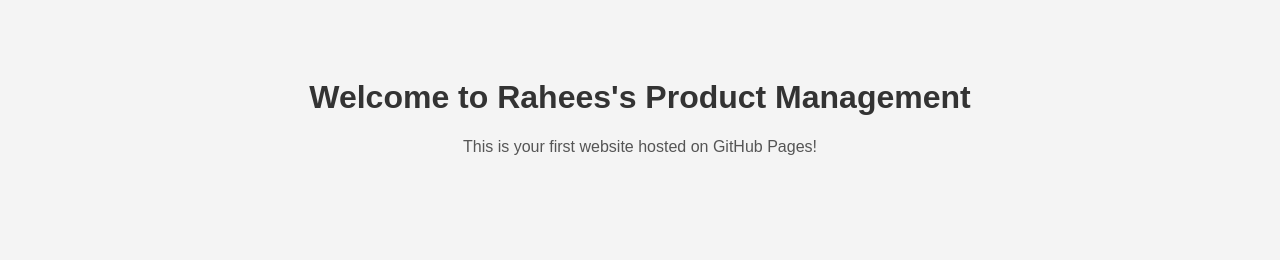
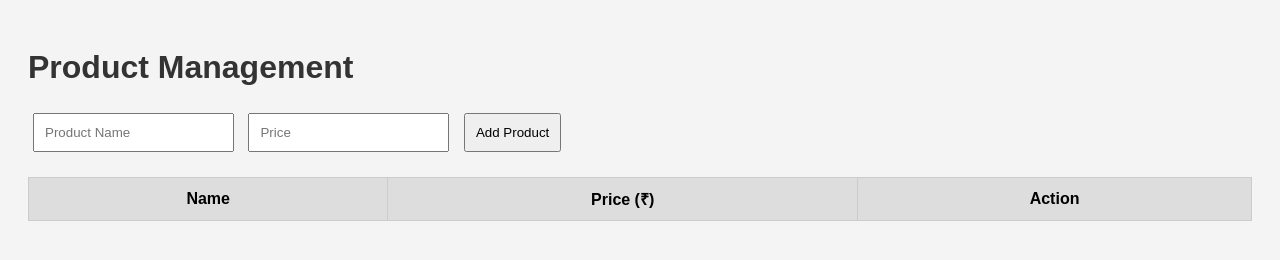
Before and after one commit to mohamadraish/rahees123.github.io, a plain HTML site: page index.html in a window 1280 px wide. Drawn offline with Linux system fonts and the light colour scheme.

Commit message:
Update index.html

```diff
--- a/index.html
+++ b/index.html
@@ -1,18 +1,91 @@
 
 <!DOCTYPE html>
-<html>
+<html lang="en">
 <head>
-  <title>Rahees Product Management</title>
   <meta charset="UTF-8">
+  <title>Product Management</title>
   <meta name="viewport" content="width=device-width, initial-scale=1.0">
   <style>
-    body { font-family: Arial, sans-serif; background-color: #f4f4f4; text-align: center; padding: 50px; }
-    h1 { color: #333; }
-    p { color: #555; }
+    body {
+      font-family: Arial, sans-serif;
+      padding: 20px;
+      background-color: #f4f4f4;
+    }
+    h1 {
+      color: #333;
+    }
+    input, button {
+      padding: 10px;
+      margin: 5px;
+    }
+    table {
+      width: 100%;
+      border-collapse: collapse;
+      margin-top: 20px;
+    }
+    th, td {
+      border: 1px solid #ccc;
+      padding: 10px;
+      text-align: center;
+    }
+    th {
+      background-color: #ddd;
+    }
   </style>
 </head>
 <body>
-  <h1>Welcome to Rahees's Product Management</h1>
-  <p>This is your first website hosted on GitHub Pages!</p>
+
+  <h1>Product Management</h1>
+
+  <input type="text" id="productName" placeholder="Product Name">
+  <input type="number" id="productPrice" placeholder="Price">
+  <button onclick="addProduct()">Add Product</button>
+
+  <table>
+    <thead>
+      <tr>
+        <th>Name</th>
+        <th>Price (₹)</th>
+        <th>Action</th>
+      </tr>
+    </thead>
+    <tbody id="productList"></tbody>
+  </table>
+
+  <script>
+    let products = [];
+
+    function addProduct() {
+      const name = document.getElementById('productName').value;
+      const price = document.getElementById('productPrice').value;
+
+      if (name && price) {
+        products.push({ name, price });
+        renderProducts();
+        document.getElementById('productName').value = '';
+        document.getElementById('productPrice').value = '';
+      }
+    }
+
+    function deleteProduct(index) {
+      products.splice(index, 1);
+      renderProducts();
+    }
+
+    function renderProducts() {
+      const list = document.getElementById('productList');
+      list.innerHTML = '';
+      products.forEach((product, index) => {
+        list.innerHTML += `
+          <tr>
+            <td>${product.name}</td>
+            <td>${product.price}</td>
+            <td><button onclick="deleteProduct(${index})">Delete</button></td>
+          </tr>
+        `;
+      });
+    }
+  </script>
+
 </body>
 </html>
```
